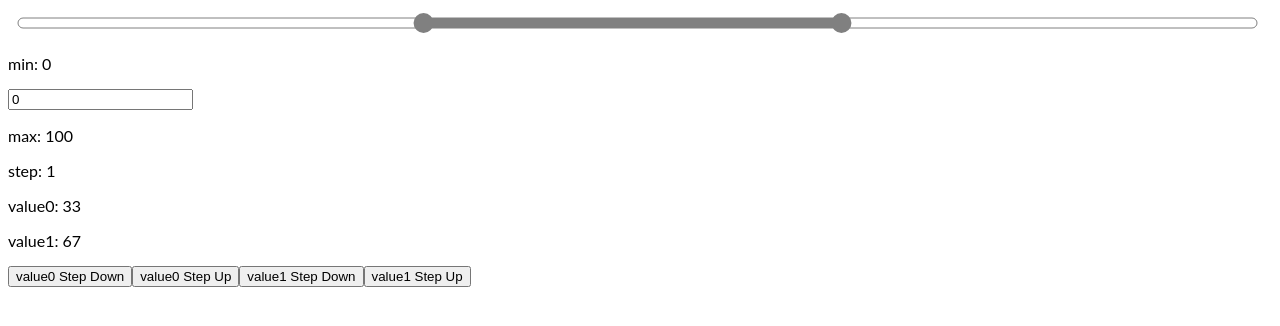
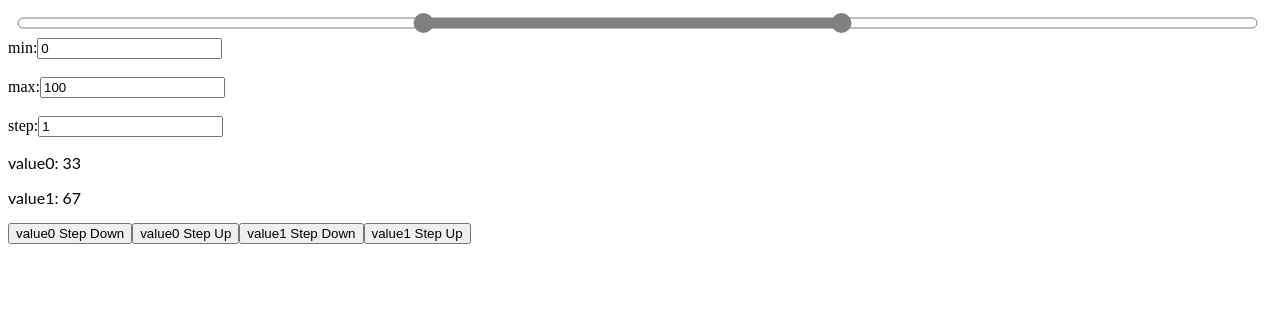
Before and after one commit to EgemenCiftci/two-thumb-slider, an Angular app: page / in a window 1280 px wide. Shown: the top 326 px of the page. Built offline with nearby package versions, Linux system fonts and the light colour scheme.

Commit message:
1 file modified

```diff
--- a/src/app/app.component.html
+++ b/src/app/app.component.html
@@ -1,9 +1,15 @@
 <app-two-thumb-slider #slider></app-two-thumb-slider>
 
-<p>min: {{ slider.min }}</p>
-<input type="number" [(ngModel)]="slider.min">
-<p>max: {{ slider.max }}</p>
-<p>step: {{ slider.step }}</p>
+<label>min:</label>
+<input type="number" [(ngModel)]="slider.min" />
+<br/>
+<br/>
+<label>max:</label>
+<input type="number" [(ngModel)]="slider.max" />
+<br/>
+<br/>
+<label>step:</label>
+<input type="number" [(ngModel)]="slider.step" />
 <p>value0: {{ slider.value0 }}</p>
 <p>value1: {{ slider.value1 }}</p>
 <button type="button" (click)="slider.value0StepDown()">
```
